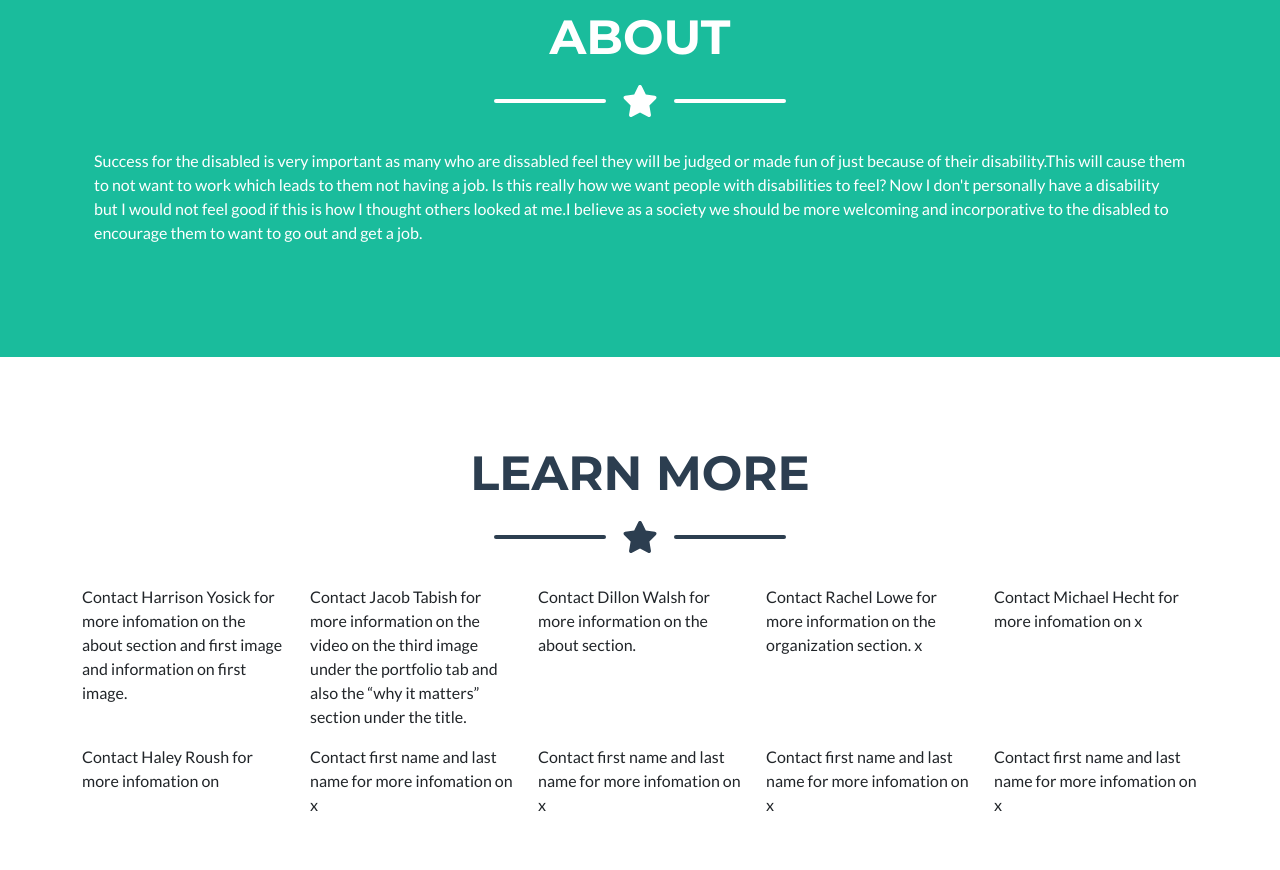
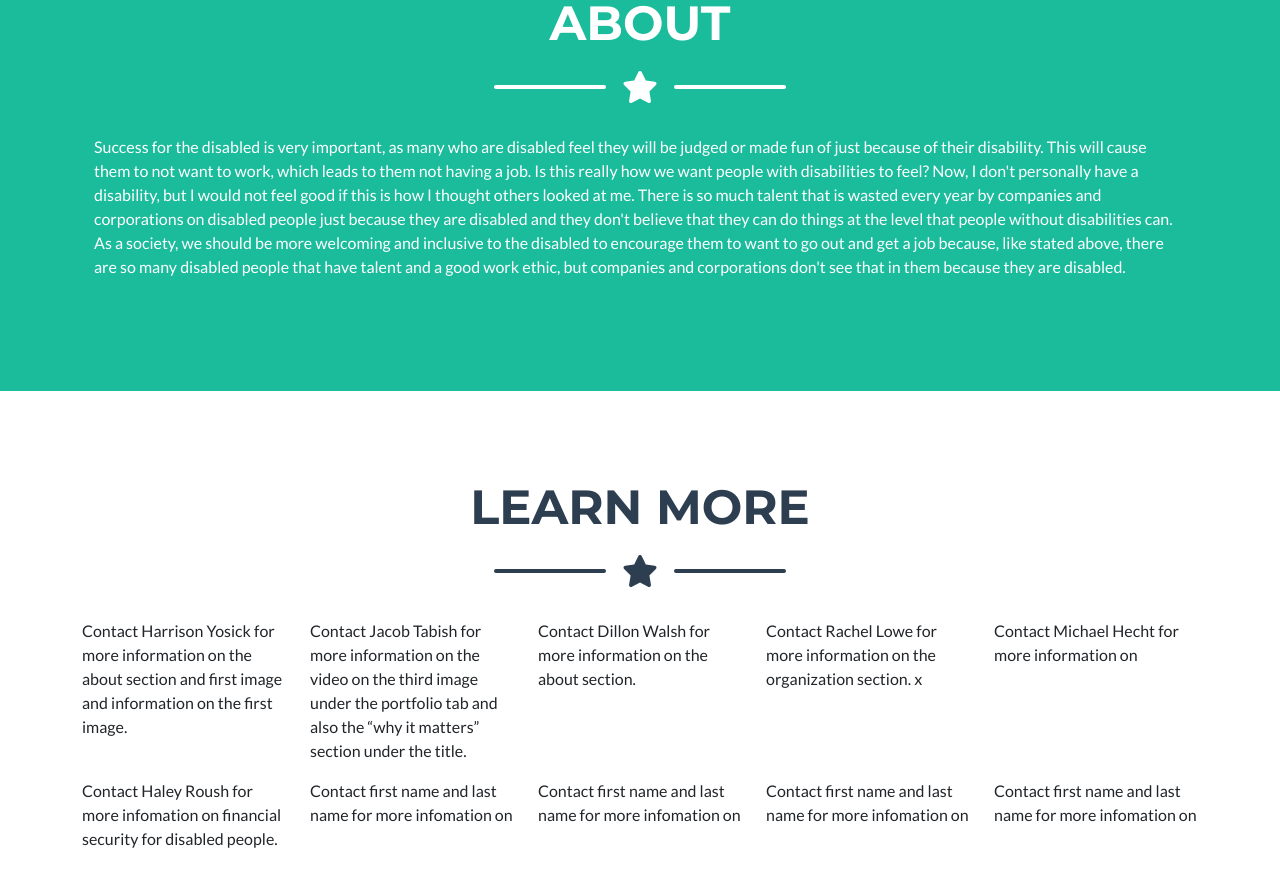
Before and after one commit to Group-18-Final/Group-18, a plain HTML site: page index.html in a window 1280 px wide. Shown: the part 1777-2647 px from the top of the page. Drawn offline with nearby package versions, Linux system fonts and the light colour scheme.

Commit message:
Update index.html

```diff
--- a/index.html
+++ b/index.html
@@ -150,7 +150,7 @@
                <!-- Masthead Subheading-->
 
 
-               <p class="masthead-subheading font-weight-light mb-0">This matters because there are so many diabled people out there that have loads of talent that companies are wasting just because they are diabled.</p>
+               <p class="masthead-subheading font-weight-light mb-0">This matters because there are so many disabled people out there that have loads of talent that companies are wasting just because they are disabled.</p>
 
 
            </div>
@@ -216,7 +216,7 @@
                            </div>
 
 
-                           <img class="img-fluid" src="assets/img/portfolio/SJImage1.png" alt="..." />
+                           <img class="img-fluid" src="assets/img/portfolio/Peckham.jfif" alt="..." />
 
 
                        </div>
@@ -405,7 +405,7 @@
                <!-- About Section Content-->
 
 
-               <div class="container"><p>Success for the disabled is very important as many who are dissabled feel they will be judged or made fun of just because of their disability.This will cause them to not want to work which leads to them not having a job. Is this really how we want people with disabilities to feel? Now I don't personally have a disability but I would not feel good if this is how I thought others looked at me.I believe as a society we should be more welcoming and incorporative to the disabled to encourage them to want to go out and get a job.</p>
+               <div class="container"><p>Success for the disabled is very important, as many who are disabled feel they will be judged or made fun of just because of their disability. This will cause them to not want to work, which leads to them not having a job. Is this really how we want people with disabilities to feel? Now, I don't personally have a disability, but I would not feel good if this is how I thought others looked at me. There is so much talent that is wasted every year by companies and corporations on disabled people just because they are disabled and they don't believe that they can do things at the level that people without disabilities can. As a society, we should be more welcoming and inclusive to the disabled to encourage them to want to go out and get a job because, like stated above, there are so many disabled people that have talent and a good work ethic, but companies and corporations don't see that in them because they are disabled. </p>
 
 
                </div>
@@ -462,7 +462,7 @@
                <div class="row justify-content-center">
 
 
-                   <div class="col-sm"><p>Contact Harrison Yosick for more infomation on the about section and first image and information on first image. </p></div>
+                   <div class="col-sm"><p>Contact Harrison Yosick for more information on the about section and first image and information on the first image. </p></div>
 
 
                    <div class="col-sm"><p>Contact Jacob Tabish for more information on the video on the third image under the portfolio tab and also the “why it matters” section under the title.</p></div>
@@ -474,7 +474,7 @@
                    <div class="col-sm"><p>Contact Rachel Lowe for more information on the organization section. x</p></div>
 
 
-                   <div class="col-sm"><p>Contact Michael Hecht for more infomation on x</p></div>
+                   <div class="col-sm"><p>Contact Michael Hecht for more information on </p></div>
 
 
                </div>
@@ -483,19 +483,19 @@
                <div class="row justify-content-center">
 
 
-                   <div class="col-sm"><p>Contact Haley Roush for more infomation on </p></div>
+                   <div class="col-sm"><p>Contact Haley Roush for more infomation on financial security for disabled people.</p></div>
 
 
-                   <div class="col-sm"><p>Contact first name and last name for more infomation on x</p></div>
+                   <div class="col-sm"><p>Contact first name and last name for more infomation on </p></div>
 
 
-                   <div class="col-sm"><p>Contact first name and last name for more infomation on x</p></div>
+                   <div class="col-sm"><p>Contact first name and last name for more infomation on </p></div>
 
 
-                   <div class="col-sm"><p>Contact first name and last name for more infomation on x</p></div>
+                   <div class="col-sm"><p>Contact first name and last name for more infomation on </p></div>
 
 
-                   <div class="col-sm"><p>Contact first name and last name for more infomation on x</p></div>
+                   <div class="col-sm"><p>Contact first name and last name for more infomation on </p></div>
 
 
                </div>
@@ -1080,7 +1080,7 @@ The video is about disability and work and how they both expect each other. Disa
                                    <!-- Portfolio Modal - Title-->
 
 
-                                   <h2 class="portfolio-modal-title text-secondary text-uppercase mb-0"></h2>
+                                   <h2 class="portfolio-modal-title text-secondary text-uppercase mb-0">Financial security for disabled people</h2>
 
 
                                    <!-- Icon Divider-->
@@ -1110,7 +1110,7 @@ The video is about disability and work and how they both expect each other. Disa
                                    <!-- Portfolio Modal - Text-->
 
 
-                                   <p class="mb-4">This is where you will say something about the image. Try to have these six containers provide a mix of calls to action and literature to support your cause. For instance, if you can find.</p>
+                                   <p class="mb-4">This is where you will say something about the image. Try to have these six containers provide a mix of calls to action and literature to support your cause. For</p>
 
 
                                    <button class="btn btn-primary" data-bs-dismiss="modal">
```
